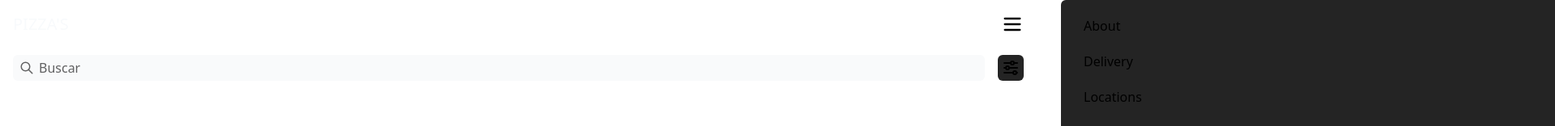
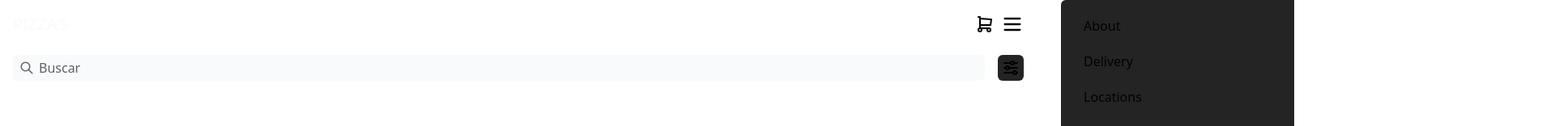
Before and after one commit to StalinAM/food-ecommerce, a React (Vite) app: page / in a window 1280 px wide. Shown: the top 156 px of the page at 81% size, 1920 px wide, since content can reach past the window. Built offline with nearby package versions, Linux system fonts and the light colour scheme.

Commit message:
add cart button and change nav

```diff
--- a/index.html
+++ b/index.html
@@ -7,7 +7,7 @@
     <title>Vite + React</title>
   </head>
   <body
-    class="dark:bg-dark dark:text-slate-300 w-full min-h-screen overflow-hidden"
+    class="dark:bg-dark dark:text-slate-300 w-full min-h-screen overflow-x-hidden"
   >
     <div id="root"></div>
     <script type="module" src="/src/main.jsx"></script>
--- a/src/components/Header.jsx
+++ b/src/components/Header.jsx
@@ -11,10 +11,30 @@ function Header({ activeMenu, setActiveMenu }) {
   return (
     <header className='p-4 relative flex justify-between items-center '>
       <span className='text-xl text-slate-50 font-medium'>PIZZA'S</span>
+      <div className='flex gap-2'>
+        <button>
+          <svg
+            xmlns='http://www.w3.org/2000/svg'
+            width='24'
+            height='24'
+            viewBox='0 0 24 24'
+            strokeWidth='2'
+            stroke='currentColor'
+            fill='none'
+            strokeLinecap='round'
+            strokeLinejoin='round'
+          >
+            <path stroke='none' d='M0 0h24v24H0z' fill='none' />
+            <path d='M6 19m-2 0a2 2 0 1 0 4 0a2 2 0 1 0 -4 0' />
+            <path d='M17 19m-2 0a2 2 0 1 0 4 0a2 2 0 1 0 -4 0' />
+            <path d='M17 17h-11v-14h-2' />
+            <path d='M6 5l14 1l-1 7h-13' />
+          </svg>
+        </button>
         <button
           className={`${
-          activeMenu ? '-translate-x-[calc(50vw-8px)]  z-30' : 'block'
-        } hover:text-dark hover:bg-slate-200 rounded-md transition-all`}
+            activeMenu ? '-translate-x-[calc(280px)] fixed z-30' : 'block'
+          } hover:text-dark hover:bg-slate-200 rounded-md transition-[transform]`}
           onClick={handleClick}
         >
           {activeMenu ? (
@@ -52,10 +72,11 @@ function Header({ activeMenu, setActiveMenu }) {
             </svg>
           )}
         </button>
+      </div>
       <nav
         className={`${
           activeMenu ? 'block' : 'translate-x-[calc(100%+30px)]'
-        } absolute w-1/2 bg-dark-light top-0 right-0 rounded-l-md transition-all h-screen z-20`}
+        } fixed w-72 bg-dark-light top-0 right-0 rounded-l-md transition-all h-screen z-20`}
       >
         <ul className='flex flex-col gap-3 items-start p-4'>
           {ITEMS.map(({ id, name }) => (
```
Lines whose indentation alone changed are shown as unchanged.
